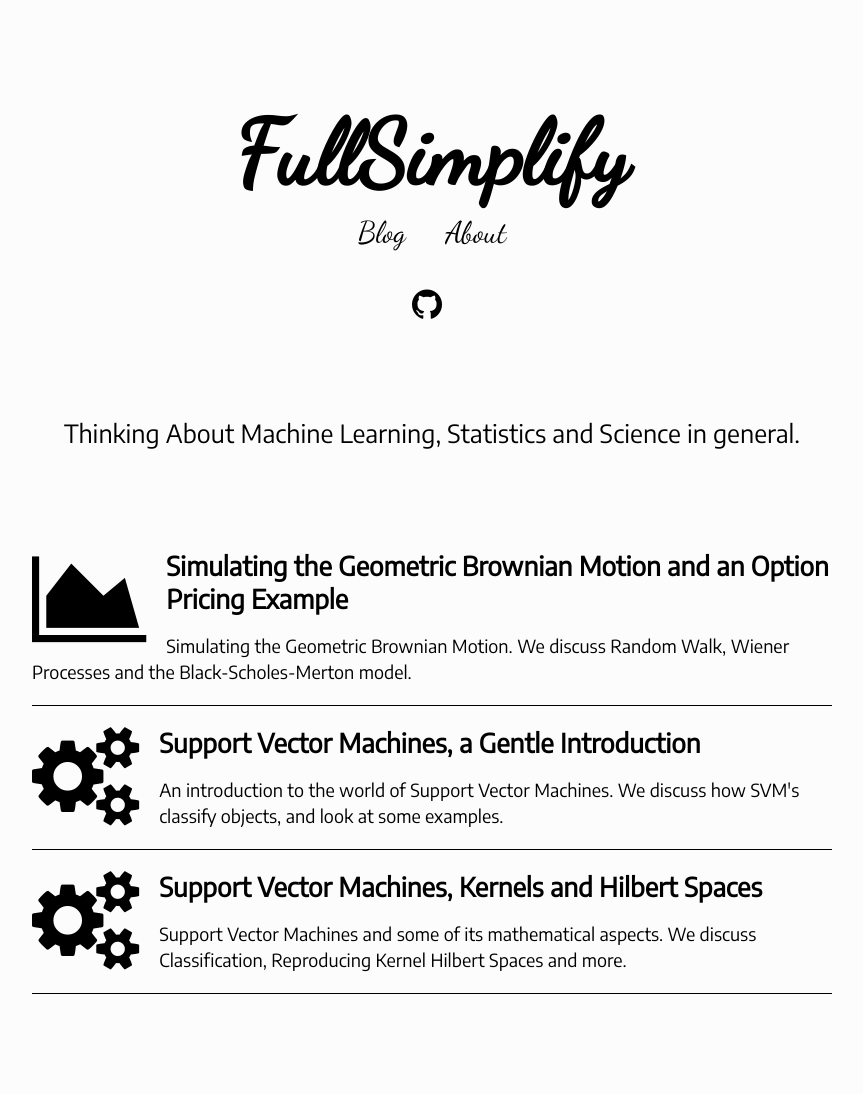
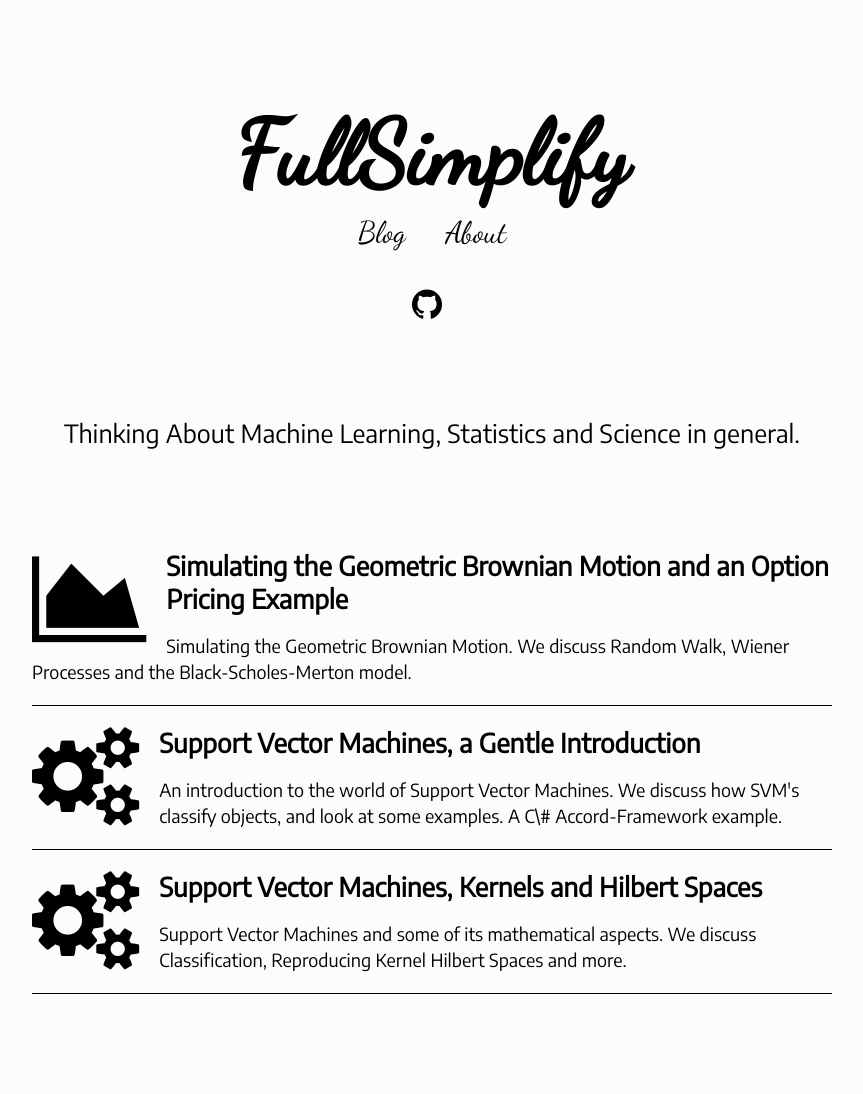
Before and after one commit to FullSimplify/FullSimplify.github.io, a Jekyll site: the page built from index.html, in a window 1280 px wide. Shown: the whole page, without its empty margins (208-1071 px from the left). Built offline with Jekyll 4.4.1, drawn with Linux system fonts in a browser that asks for light colours; some web fonts are replaced.

Commit message:
Update 2000-01-03-SVM-a-gentle-introduction-01.md

```diff
--- a/_posts/2000-01-03-SVM-a-gentle-introduction-01.md
+++ b/_posts/2000-01-03-SVM-a-gentle-introduction-01.md
@@ -1,7 +1,7 @@
 ---
 layout: post
 description: An introduction to the world of Support Vector Machines. We discuss how SVM's classify objects, and look at some examples.
-excerpt: An introduction to the world of Support Vector Machines. We discuss how SVM's classify objects, and look at some examples.
+excerpt: An introduction to the world of Support Vector Machines. We discuss how SVM's classify objects, and look at some examples. A C\# Accord-Framework example.
 title: "Support Vector Machines, a Gentle Introduction"
 subtitle: An introduction to the world of Support Vector Machines. We discuss how SVM's classify objects, and look at some examples.
 excerpt_separator: <!--more-->
```
